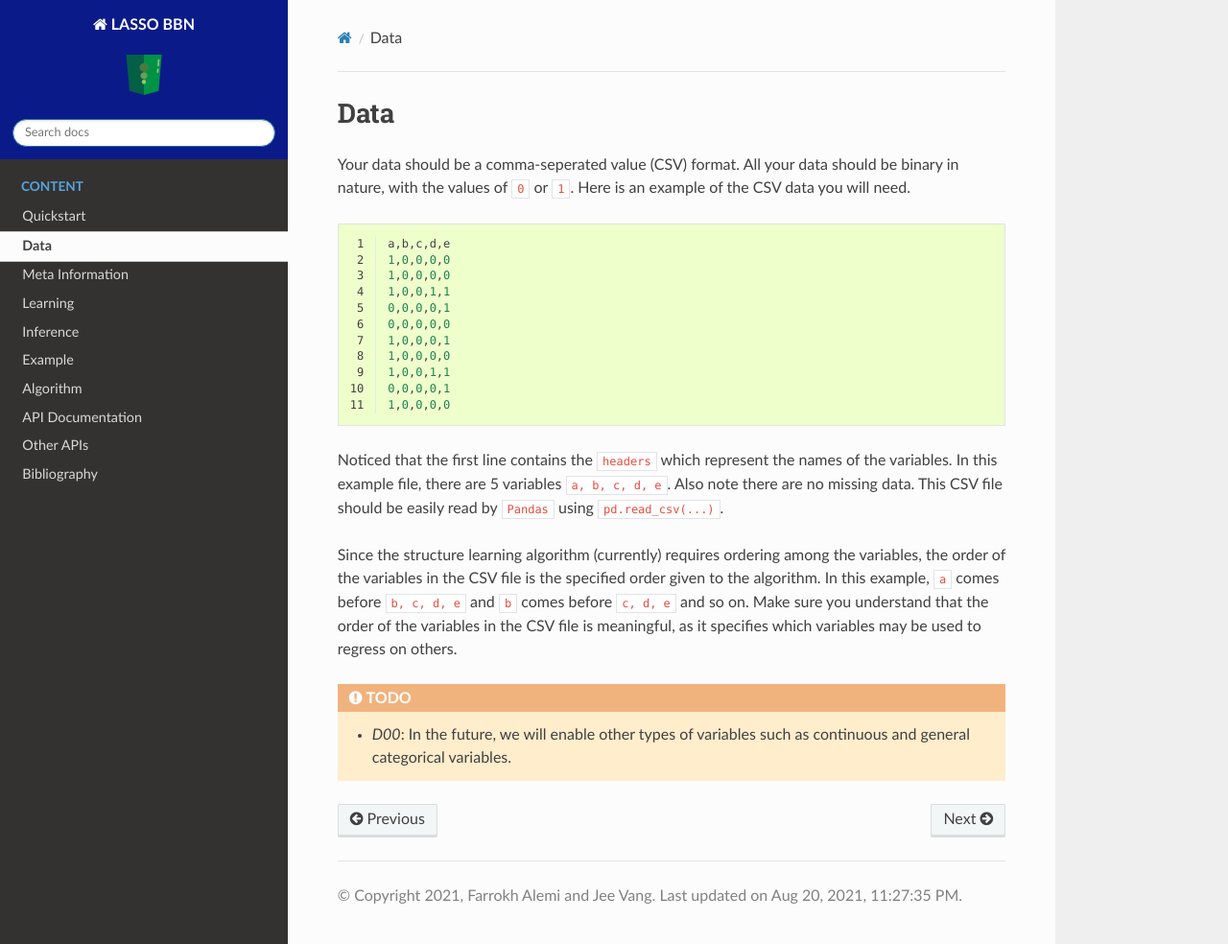
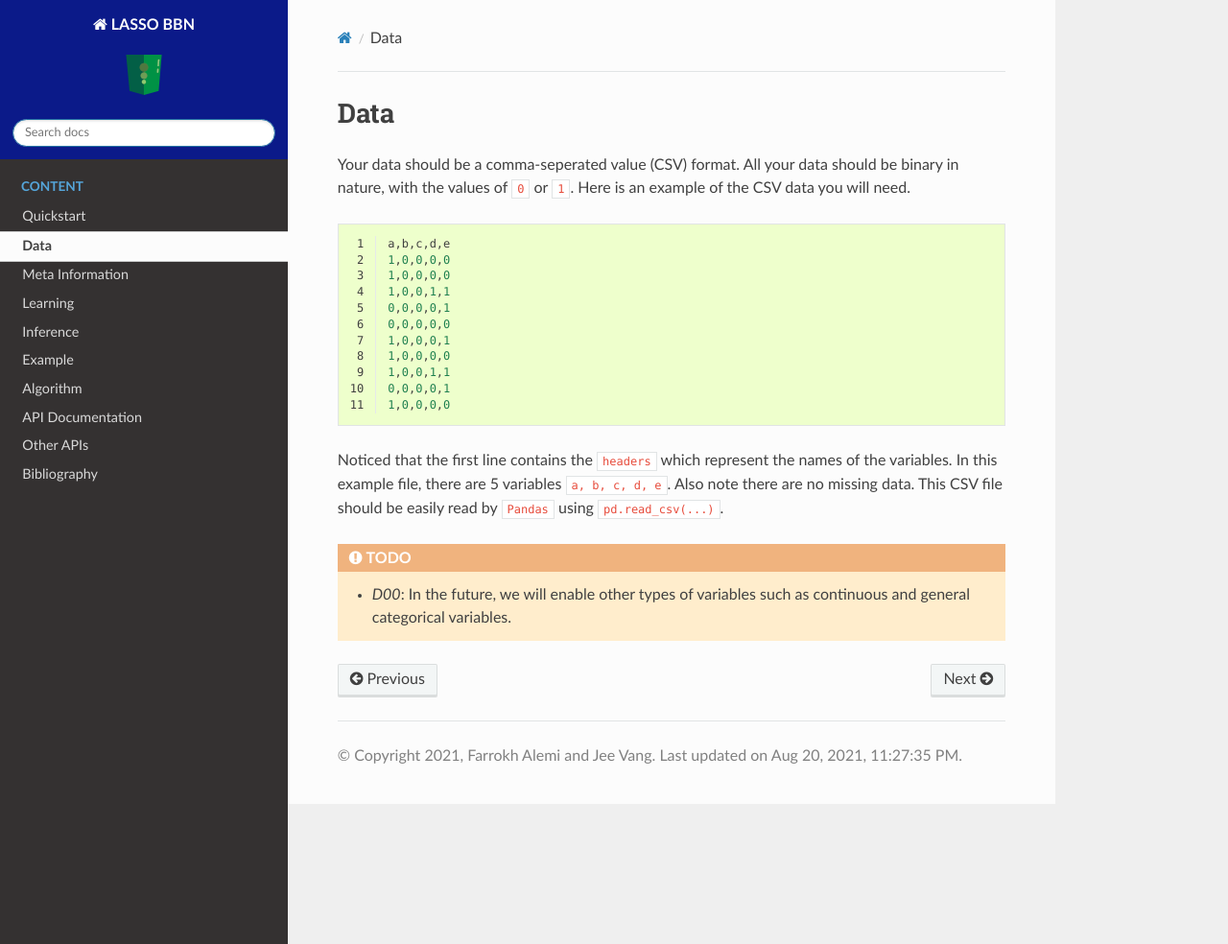
Before and after one commit to oneoffcoder/lasso-bbn, a Sphinx documentation site: the page built from docs/source/data.rst, in a window 1280 px wide and 984 px high. Shown: the whole window at 96% size. Built offline with Sphinx 7.4.7 and the Read the Docs theme 2.0.0, drawn with Linux system fonts in a browser that asks for light colours.

Commit message:
remove outdated information

```diff
--- a/docs/source/data.rst
+++ b/docs/source/data.rst
@@ -8,8 +8,6 @@ Your data should be a comma-seperated value (CSV) format. All your data should b
 
 Noticed that the first line contains the ``headers`` which represent the names of the variables. In this example file, there are 5 variables ``a, b, c, d, e``. Also note there are no missing data. This CSV file should be easily read by ``Pandas`` using ``pd.read_csv(...)``.
 
-Since the structure learning algorithm (currently) requires ordering among the variables, the order of the variables in the CSV file is the specified order given to the algorithm. In this example, ``a`` comes before ``b, c, d, e`` and ``b`` comes before ``c, d, e`` and so on. Make sure you understand that the order of the variables in the CSV file is meaningful, as it specifies which variables may be used to regress on others.
-
 .. admonition:: TODO
 
    - *D00*: In the future, we will enable other types of variables such as continuous and general categorical variables.
```
